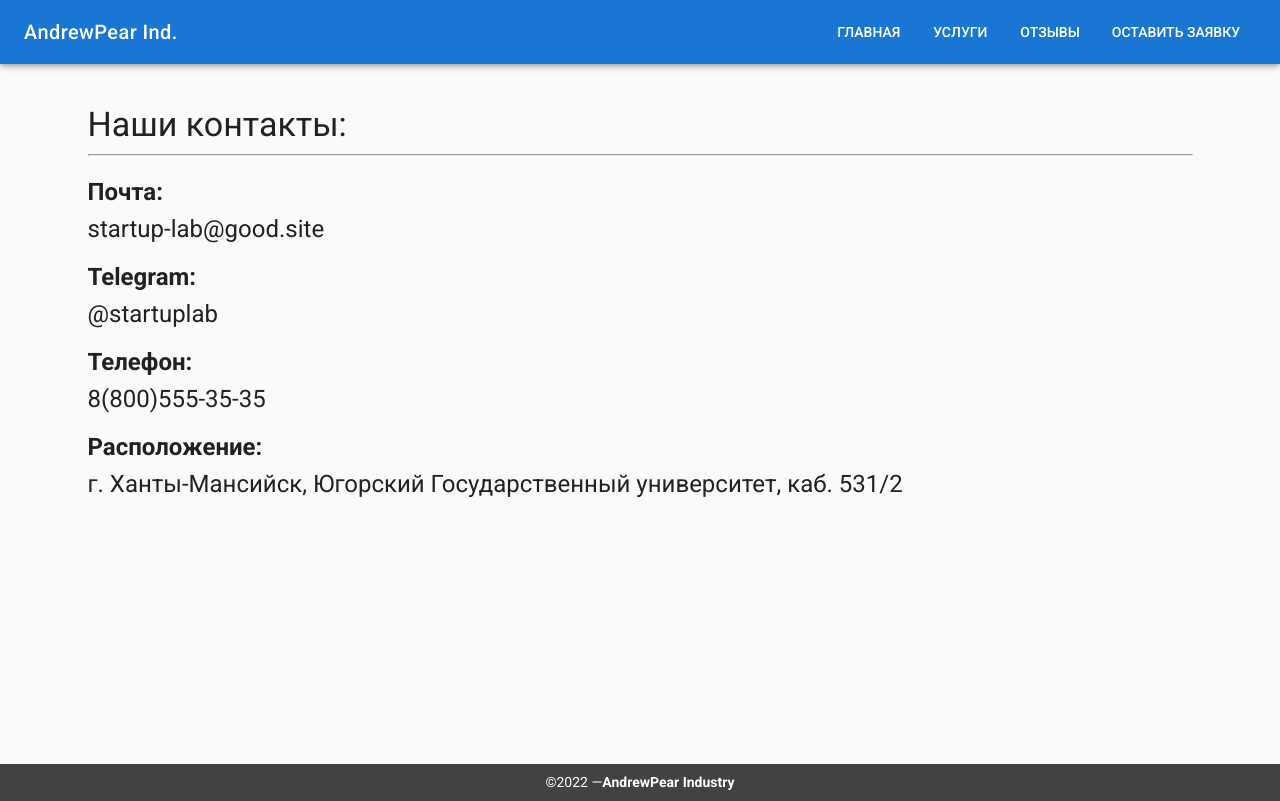
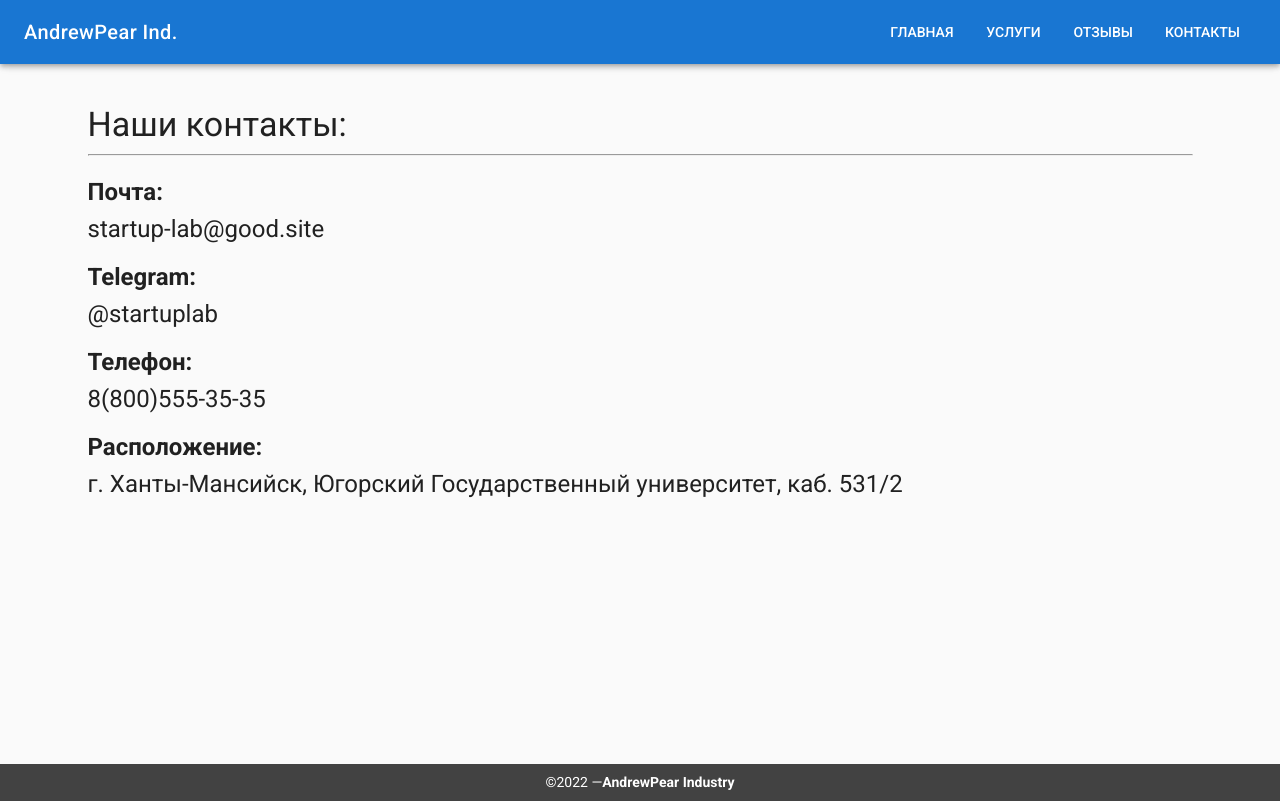
Before and after one commit to AndrewPeaR/Andrew, a plain HTML site: page takeinfo.html in a window 1280 px wide. Drawn offline with nearby package versions, Linux system fonts and the light colour scheme.

Commit message:
Update takeinfo.html

```diff
--- a/takeinfo.html
+++ b/takeinfo.html
@@ -40,7 +40,7 @@
                     <v-btn flat class="white--text" href="index.html">Главная</v-btn>
                     <v-btn flat class="white--text" href="yslygi.html">Услуги</v-btn>
                     <v-btn flat class="white--text" href="otzivi.html">Отзывы</v-btn>
-                    <v-btn flat class="white--text" href="takeinfo.html">Оставить заявку</v-btn>
+                    <v-btn flat class="white--text" href="takeinfo.html">Контакты</v-btn>
                 </v-toolbar-items>
             </v-toolbar>
 
```
